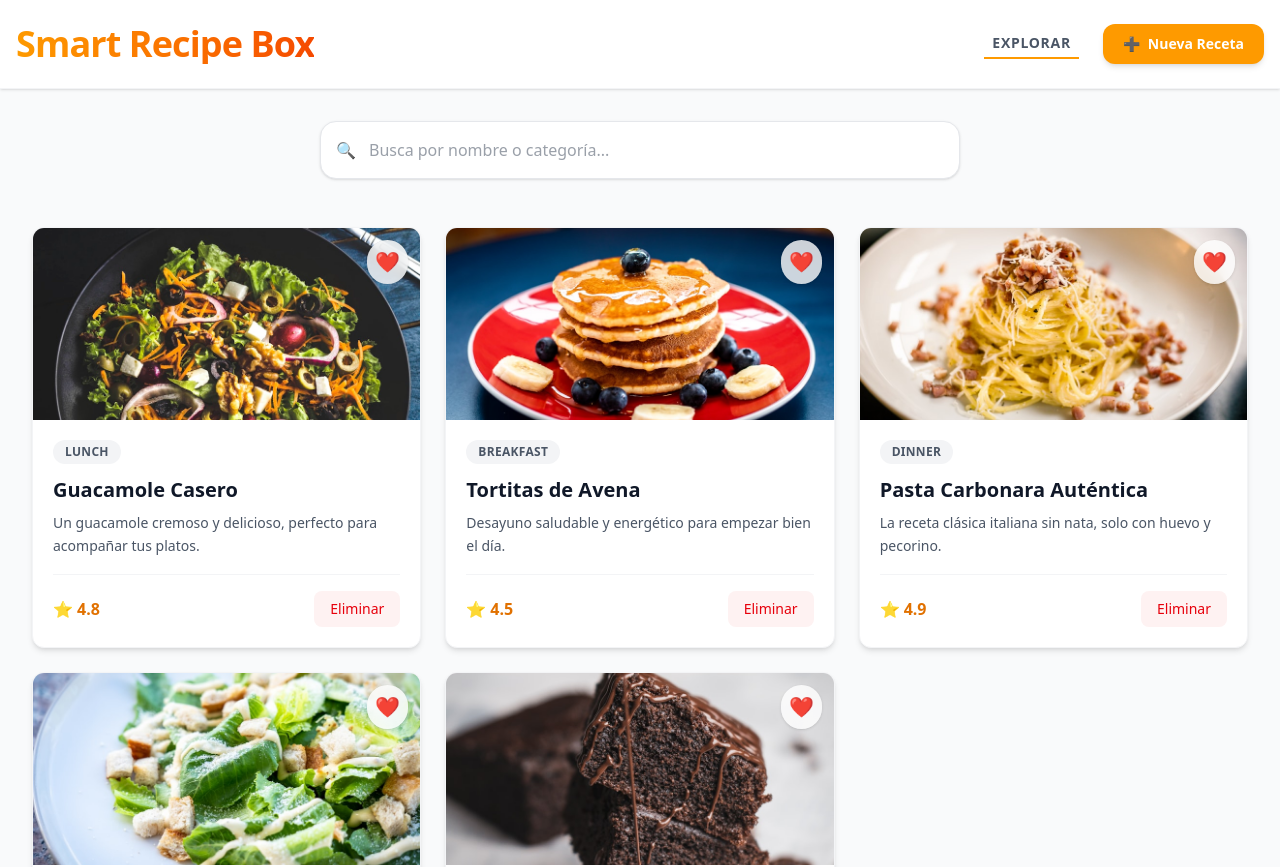
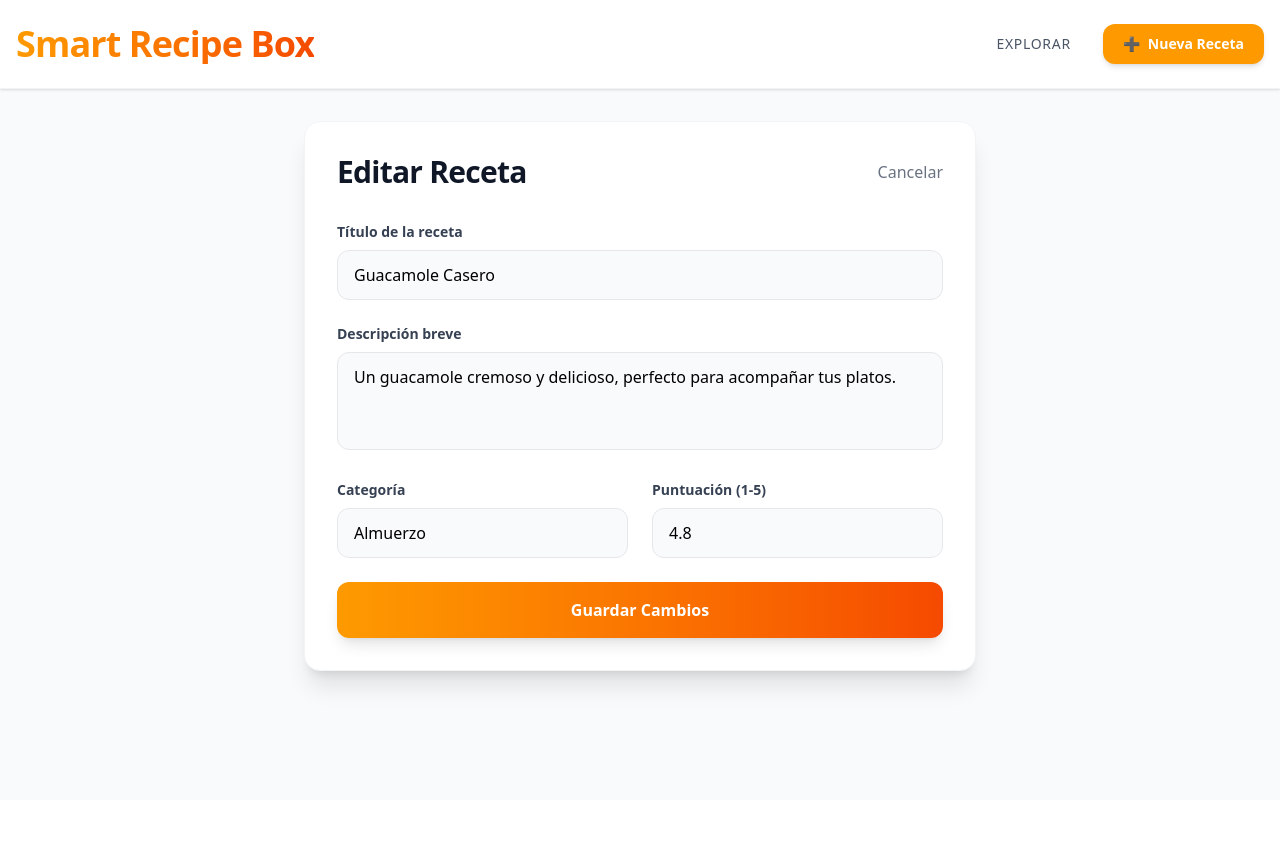
Before and after one commit to salva-daw/Angular-Recipes, an Angular app: page /edit/1 in a window 1280 px wide. Before the commit this address led to /. Shown: the top 867 px of the page. After the commit the page ends 800 px from the top, so only its background shows below. Built offline with nearby package versions, Linux system fonts and the light colour scheme.

Commit message:
paso 17: Implementación de edición de recetas y reutilización de formularios inteligentes

```diff
--- a/src/app/app.routes.ts
+++ b/src/app/app.routes.ts
@@ -15,6 +15,11 @@ export const routes: Routes = [
     title: 'Añadir Receta'
   },
   {
+    path: 'edit/:id',
+    component: RecipeFormComponent,
+    title: 'Editar Receta'
+  },
+  {
     path: 'recipe/:id',
     component: RecipeDetailComponent,
     title: 'Detalle de Receta'
--- a/src/app/features/recipe-detail/recipe-detail.html
+++ b/src/app/features/recipe-detail/recipe-detail.html
@@ -17,6 +17,10 @@
           <a routerLink="/"
              class="px-4 py-2 bg-white/20 hover:bg-white/30 backdrop-blur-md text-white rounded-xl text-sm font-bold transition-all border border-white/30">
             ← Volver al listado
+          </a>
+          <a [routerLink]="['/edit', r.id]"
+             class="px-4 py-2 bg-amber-500 hover:bg-amber-600 text-white rounded-xl text-sm font-bold transition-all shadow-lg border border-amber-400">
+            Edit Receta ✏️
           </a>
         </div>
         <h2 class="text-3xl md:text-5xl font-extrabold text-white">{{ r.title }}</h2>
--- a/src/app/features/recipe-form/recipe-form.html
+++ b/src/app/features/recipe-form/recipe-form.html
@@ -1,7 +1,7 @@
 <section class="max-w-2xl mx-auto bg-white shadow-xl rounded-2xl overflow-hidden my-8 p-8 border border-gray-100">
   <div class="flex items-center justify-between mb-8">
     <h2 class="text-3xl font-extrabold text-gray-900 tracking-tight">
-      Añadir Nueva Receta
+      {{ isEditMode ? 'Editar Receta' : 'Añadir Nueva Receta' }}
     </h2>
     <a routerLink="/" class="text-gray-500 hover:text-amber-500 transition-colors">
       Cancelar
@@ -58,7 +58,7 @@
     <button type="submit"
             [disabled]="recipeForm.invalid"
             class="w-full py-4 bg-gradient-to-r from-amber-500 to-orange-600 text-white font-bold rounded-xl shadow-lg hover:shadow-xl hover:-translate-y-0.5 transition-all disabled:opacity-50 disabled:translate-y-0 disabled:shadow-none">
-      Crear Receta
+      {{ isEditMode ? 'Guardar Cambios' : 'Crear Receta' }}
     </button>
   </form>
 </section>
--- a/src/app/features/recipe-form/recipe-form.ts
+++ b/src/app/features/recipe-form/recipe-form.ts
@@ -1,7 +1,8 @@
-import { Component, inject, ChangeDetectionStrategy } from '@angular/core';
+import { Component, inject, ChangeDetectionStrategy, input, effect } from '@angular/core';
 import { ReactiveFormsModule, FormBuilder, Validators } from '@angular/forms';
 import { Router, RouterLink } from '@angular/router';
 import { RecipeService } from '../../core/services/recipe.service';
+import { Recipe } from '../../core/models/recipe.model';
 
 @Component({
   selector: 'app-recipe-form',
@@ -14,6 +15,12 @@ export class RecipeFormComponent {
   private recipeService = inject(RecipeService);
   private router = inject(Router);
 
+  // Recibimos el ID opcionalmente (si viene, estamos editando)
+  id = input<string>();
+
+  // Título dinámico
+  isEditMode = false;
+
   // Definimos la estructura del formulario
   recipeForm = this.fb.group({
     title: ['', [Validators.required, Validators.minLength(3)]],
@@ -21,6 +28,25 @@ export class RecipeFormComponent {
     category: ['lunch', [Validators.required]],
     rating: [5, [Validators.required, Validators.min(1), Validators.max(5)]]
   });
+
+  constructor() {
+    // Reaccionamos al cambio de ID para cargar los datos si es edición
+    effect(() => {
+      const recipeId = this.id();
+      if (recipeId) {
+        const recipe = this.recipeService.recipes().find(r => r.id === recipeId);
+        if (recipe) {
+          this.isEditMode = true;
+          this.recipeForm.patchValue({
+            title: recipe.title,
+            description: recipe.description,
+            category: recipe.category,
+            rating: recipe.rating
+          });
+        }
+      }
+    });
+  }
 
   // Método auxiliar para mostrar errores solo cuando el usuario ha interactuado
   isFieldInvalid(fieldName: string): boolean {
@@ -30,15 +56,35 @@ export class RecipeFormComponent {
 
   onSubmit() {
     if (this.recipeForm.valid) {
-      const newRecipe = {
-        ...this.recipeForm.value,
-        id: crypto.randomUUID(),
-        ingredients: [], // Lo ampliaremos en el Paso 18
-        instructions: []  // Lo ampliaremos en el Paso 18
-      };
+      const formValue = this.recipeForm.value;
+      const recipeId = this.id();
 
-      // En un caso real, esto sería una interfaz completa, pero por ahora simplificamos
-      this.recipeService.addRecipe(newRecipe as any);
+      if (this.isEditMode && recipeId) {
+        // Obtenemos la receta original para no perder ingredientes/instrucciones
+        const originalRecipe = this.recipeService.recipes().find(r => r.id === recipeId);
+        if (originalRecipe) {
+          const updatedRecipe: Recipe = {
+            ...originalRecipe,
+            title: formValue.title ?? originalRecipe.title,
+            description: formValue.description ?? originalRecipe.description,
+            category: (formValue.category as Recipe['category']) ?? originalRecipe.category,
+            rating: formValue.rating ?? originalRecipe.rating
+          };
+          this.recipeService.updateRecipe(recipeId, updatedRecipe);
+        }
+      } else {
+        const newRecipe: Recipe = {
+          id: crypto.randomUUID(),
+          title: formValue.title ?? '',
+          description: formValue.description ?? '',
+          category: (formValue.category as Recipe['category']) ?? 'lunch',
+          rating: formValue.rating ?? 5,
+          ingredients: [],
+          instructions: []
+        };
+        this.recipeService.addRecipe(newRecipe);
+      }
+
       this.router.navigate(['/']);
     }
   }
```
Also changed, not shown: 1 other file (tests, documents, lock files or other folders).
